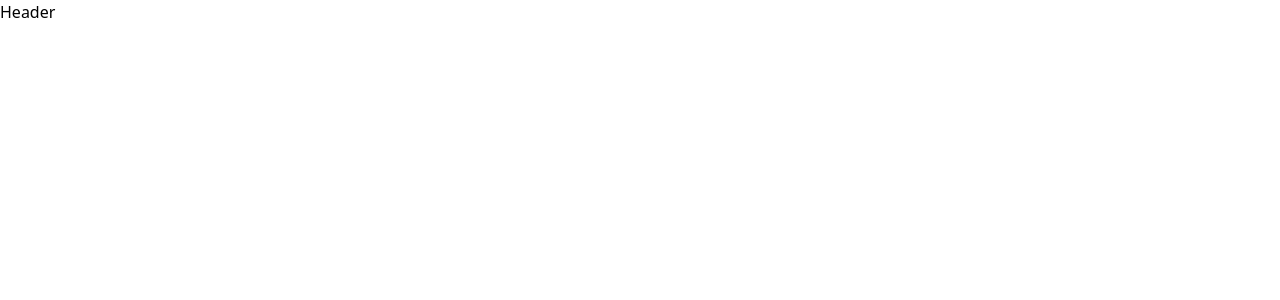
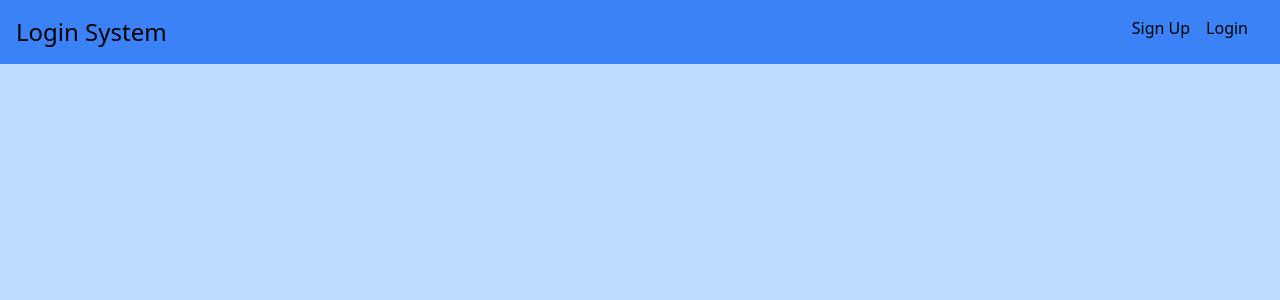
Before and after one commit to sainingo/Node-React-Registration, a React (Create React App) app: page / in a window 1280 px wide. Before the commit this address had no page. Shown: the top 300 px of the page. Built offline with nearby package versions, Linux system fonts and the light colour scheme.

Commit message:
Add login & Register components

```diff
--- a/src/App.js
+++ b/src/App.js
@@ -7,13 +7,13 @@ import Registration from "./components/Registration";
 
 function App() {
   return (
-    <>
+    <div className="w-full h-screen bg-blue-200">
     <Header />
    <Routes>
       <Route path="/register" element={<Registration />} />
       <Route path="/login" element={<Login />} />
    </Routes>
-    </>
+    </div>
   );
 }
 
--- a/src/components/Header.js
+++ b/src/components/Header.js
@@ -1,8 +1,15 @@
 import React from 'react'
+import { Link } from 'react-router-dom'
 
 const Header = () => {
   return (
-    <div>Header</div>
+    <nav className='bg-blue-500 flex justify-between p-4'>
+        <p className='text-2xl'>Login System</p>
+        <ul className='flex gap-4 mr-4'>
+            <li><Link to="/register">Sign Up</Link></li>
+            <li><Link to="/login">Login</Link></li>
+        </ul>
+    </nav>
   )
 }
 
```
